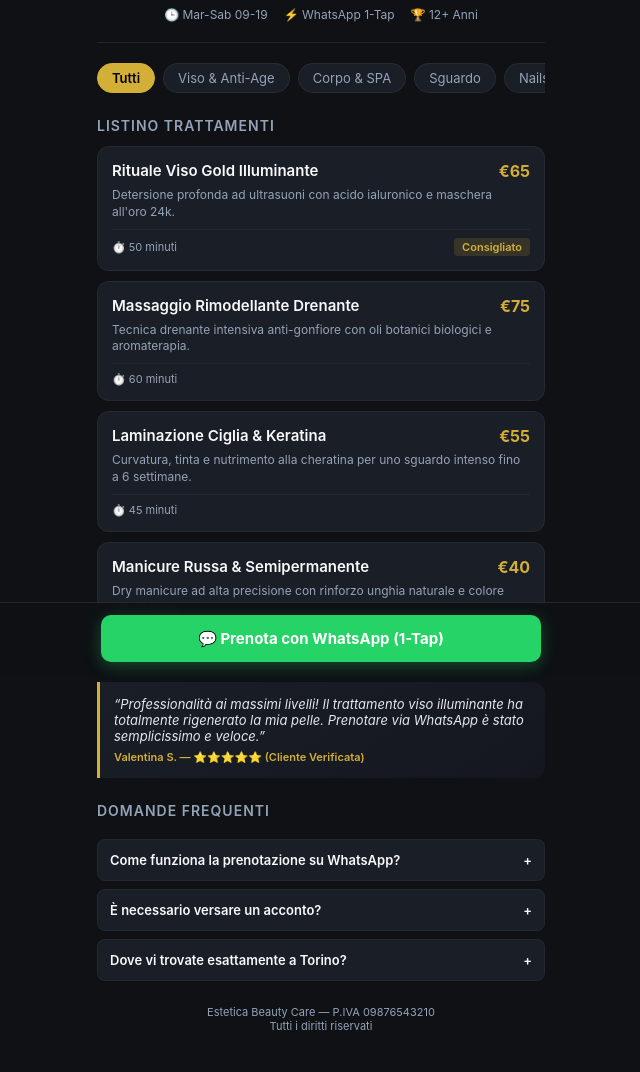
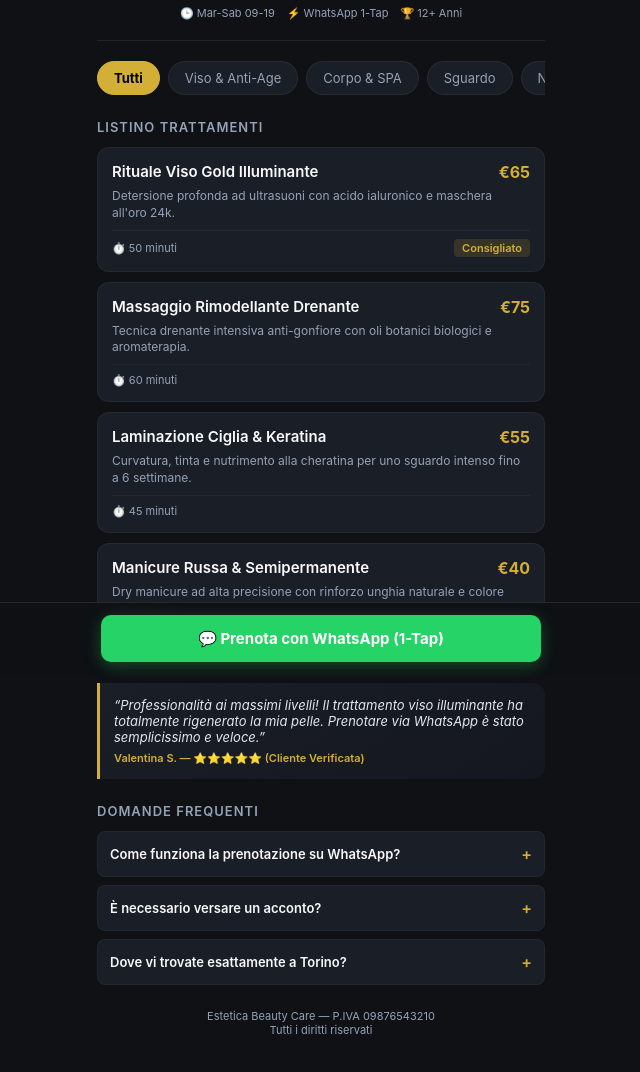
Before and after one commit to pietrosacchi08-cmd/beauty-care, a plain HTML site: page index.html in a window 1280 px wide. Shown: the part 126-1198 px from the top of the page, without its empty margins (319-959 px from the left). Drawn offline with Linux system fonts and the light colour scheme.

Commit message:
Update index.html

```diff
--- a/index.html
+++ b/index.html
@@ -39,12 +39,11 @@
       padding-bottom: 100px;
     }
 
-    /* Top Trust Bar */
     .trust-bar {
       display: flex;
       justify-content: space-between;
       align-items: center;
-      font-size: 13px;
+      font-size: 12px;
       color: var(--gold);
       background: rgba(212, 175, 55, 0.08);
       padding: 8px 12px;
@@ -53,7 +52,6 @@
       border: 1px solid var(--border);
     }
 
-    /* Salon Header */
     .salon-header {
       text-align: center;
       padding: 10px 0 20px 0;
@@ -79,19 +77,13 @@
     .salon-meta {
       display: flex;
       justify-content: center;
-      gap: 16px;
-      font-size: 12px;
+      gap: 12px;
+      font-size: 11px;
       color: var(--text-muted);
       margin-top: 8px;
     }
 
-    .salon-meta span {
-      display: flex;
-      align-items: center;
-      gap: 4px;
-    }
-
-    /* Category Filters */
+    /* Interactive Filters */
     .filters {
       display: flex;
       gap: 8px;
@@ -106,23 +98,23 @@
       background: var(--card-bg);
       color: var(--text-muted);
       border: 1px solid rgba(255,255,255,0.06);
-      padding: 6px 14px;
+      padding: 8px 16px;
       border-radius: 20px;
       font-size: 13px;
       white-space: nowrap;
       cursor: pointer;
+      transition: all 0.2s ease;
     }
 
     .filter-btn.active {
       background: var(--gold);
       color: #000;
-      font-weight: 600;
+      font-weight: 700;
       border-color: var(--gold);
     }
 
-    /* Service Cards */
     .section-title {
-      font-size: 14px;
+      font-size: 13px;
       font-weight: 600;
       text-transform: uppercase;
       letter-spacing: 1px;
@@ -130,13 +122,18 @@
       margin-bottom: 12px;
     }
 
+    /* Cards */
     .service-card {
       background: var(--card-bg);
       border-radius: 12px;
       padding: 14px;
       margin-bottom: 10px;
       border: 1px solid rgba(255,255,255,0.05);
-      position: relative;
+      transition: transform 0.2s ease, opacity 0.2s ease;
+    }
+
+    .service-card.hidden {
+      display: none;
     }
 
     .service-top {
@@ -182,7 +179,6 @@
       font-weight: 600;
     }
 
-    /* Testimonial Box */
     .testimonial {
       background: linear-gradient(145deg, #1a1e26, #14171f);
       border-left: 3px solid var(--gold);
@@ -204,9 +200,9 @@
       font-weight: 600;
     }
 
-    /* FAQ Section */
+    /* Interactive Accordion FAQ */
     .faq-container {
-      margin-top: 20px;
+      margin-top: 12px;
     }
 
     .faq-item {
@@ -216,6 +212,7 @@
       margin-bottom: 8px;
       font-size: 13px;
       border: 1px solid rgba(255,255,255,0.04);
+      cursor: pointer;
     }
 
     .faq-question {
@@ -225,7 +222,30 @@
       align-items: center;
     }
 
-    /* Footer Branding */
+    .faq-answer {
+      max-height: 0;
+      overflow: hidden;
+      transition: max-height 0.3s ease, margin-top 0.3s ease;
+      color: var(--text-muted);
+      font-size: 12px;
+      line-height: 1.4;
+    }
+
+    .faq-item.open .faq-answer {
+      max-height: 100px;
+      margin-top: 8px;
+    }
+
+    .faq-item.open .faq-icon {
+      transform: rotate(45deg);
+    }
+
+    .faq-icon {
+      transition: transform 0.2s ease;
+      font-size: 16px;
+      color: var(--gold);
+    }
+
     .site-footer {
       text-align: center;
       font-size: 11px;
@@ -234,7 +254,6 @@
       padding-bottom: 20px;
     }
 
-    /* Sticky CTA */
     .cta-fixed {
       position: fixed;
       bottom: 0;
@@ -271,13 +290,11 @@
 <body>
 
   <div class="mobile-frame">
-    <!-- Trust Header -->
     <div class="trust-bar">
       <span>⭐ 4.9 Google Reviews (190+)</span>
       <span>🟢 Aperto Ora</span>
     </div>
 
-    <!-- Salon Info -->
     <div class="salon-header">
       <div class="salon-subtitle">Centro Estetico d'Eccellenza</div>
       <h1>Estetica Beauty Care</h1>
@@ -288,19 +305,19 @@
       </div>
     </div>
 
-    <!-- Filters -->
+    <!-- Category Buttons -->
     <div class="filters">
-      <button class="filter-btn active">Tutti</button>
-      <button class="filter-btn">Viso & Anti-Age</button>
-      <button class="filter-btn">Corpo & SPA</button>
-      <button class="filter-btn">Sguardo</button>
-      <button class="filter-btn">Nails</button>
+      <button class="filter-btn active" data-category="all">Tutti</button>
+      <button class="filter-btn" data-category="viso">Viso & Anti-Age</button>
+      <button class="filter-btn" data-category="corpo">Corpo & SPA</button>
+      <button class="filter-btn" data-category="sguardo">Sguardo</button>
+      <button class="filter-btn" data-category="nails">Nails</button>
     </div>
 
     <div class="section-title">Listino Trattamenti</div>
 
-    <!-- Service 1 -->
-    <div class="service-card">
+    <!-- Services -->
+    <div class="service-card" data-category="viso">
       <div class="service-top">
         <span class="service-name">Rituale Viso Gold Illuminante</span>
         <span class="service-price">€65</span>
@@ -312,8 +329,7 @@
       </div>
     </div>
 
-    <!-- Service 2 -->
-    <div class="service-card">
+    <div class="service-card" data-category="corpo">
       <div class="service-top">
         <span class="service-name">Massaggio Rimodellante Drenante</span>
         <span class="service-price">€75</span>
@@ -325,8 +341,7 @@
       </div>
     </div>
 
-    <!-- Service 3 -->
-    <div class="service-card">
+    <div class="service-card" data-category="sguardo">
       <div class="service-top">
         <span class="service-name">Laminazione Ciglia & Keratina</span>
         <span class="service-price">€55</span>
@@ -338,8 +353,7 @@
       </div>
     </div>
 
-    <!-- Service 4 -->
-    <div class="service-card">
+    <div class="service-card" data-category="nails">
       <div class="service-top">
         <span class="service-name">Manicure Russa & Semipermanente</span>
         <span class="service-price">€40</span>
@@ -357,17 +371,37 @@
       <div class="testimonial-author">Valentina S. — ⭐⭐⭐⭐⭐ (Cliente Verificata)</div>
     </div>
 
-    <!-- FAQ -->
+    <!-- FAQ Accordion -->
     <div class="section-title" style="margin-top:24px;">Domande Frequenti</div>
     <div class="faq-container">
-      <div class="faq-item">
-        <div class="faq-question">Come funziona la prenotazione su WhatsApp? <span>+</span></div>
+      <div class="faq-item" onclick="toggleFaq(this)">
+        <div class="faq-question">
+          <span>Come funziona la prenotazione su WhatsApp?</span>
+          <span class="faq-icon">+</span>
+        </div>
+        <div class="faq-answer">
+          Cliccando sul pulsante in basso entri direttamente in chat con noi. Ti basterà indicare il giorno e l'orario preferito per ricevere conferma immediata.
+        </div>
       </div>
-      <div class="faq-item">
-        <div class="faq-question">È necessario versare un acconto? <span>+</span></div>
+
+      <div class="faq-item" onclick="toggleFaq(this)">
+        <div class="faq-question">
+          <span>È necessario versare un acconto?</span>
+          <span class="faq-icon">+</span>
+        </div>
+        <div class="faq-answer">
+          No, per i trattamenti standard non richiediamo alcun acconto. Pagherai direttamente in sede al termine del servizio.
+        </div>
       </div>
-      <div class="faq-item">
-        <div class="faq-question">Dove vi trovate esattamente a Torino? <span>+</span></div>
+
+      <div class="faq-item" onclick="toggleFaq(this)">
+        <div class="faq-question">
+          <span>Dove vi trovate esattamente a Torino?</span>
+          <span class="faq-icon">+</span>
+        </div>
+        <div class="faq-answer">
+          Il nostro centro si trova a Torino in zona centrale, facilmente raggiungibile con i mezzi pubblici e con parcheggio riservato ai clienti.
+        </div>
       </div>
     </div>
 
@@ -376,12 +410,40 @@
     </div>
   </div>
 
-  <!-- Sticky CTA -->
   <div class="cta-fixed">
     <a href="https://wa.me/393000000000?text=Ciao!%20Vorrei%20informazioni%20e%20prenotare%20un%20trattamento." class="whatsapp-btn" target="_blank">
       💬 Prenota con WhatsApp (1-Tap)
     </a>
   </div>
 
+  <script>
+    // Filtering logic
+    const filterBtns = document.querySelectorAll('.filter-btn');
+    const serviceCards = document.querySelectorAll('.service-card');
+
+    filterBtns.forEach(btn => {
+      btn.addEventListener('click', () => {
+        // Update active class
+        filterBtns.forEach(b => b.classList.remove('active'));
+        btn.classList.add('active');
+
+        const category = btn.getAttribute('data-category');
+
+        // Filter cards
+        serviceCards.forEach(card => {
+          if (category === 'all' || card.getAttribute('data-category') === category) {
+            card.classList.remove('hidden');
+          } else {
+            card.classList.add('hidden');
+          }
+        });
+      });
+    });
+
+    // FAQ Accordion logic
+    function toggleFaq(element) {
+      element.classList.toggle('open');
+    }
+  </script>
 </body>
 </html>
```
